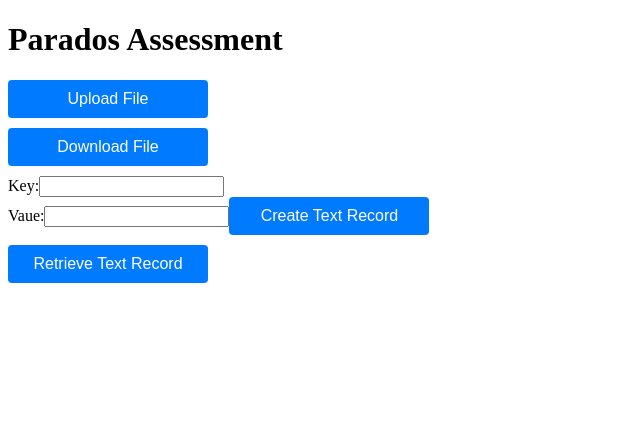
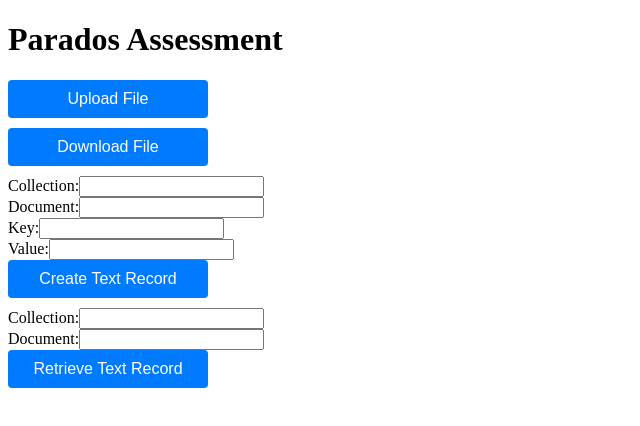
Before and after one commit to AbhishekPethani/Parados_Assessment_Frontend, a React (Create React App) app: page / in a window 1280 px wide. Shown: the top 426 px of the page, without its empty margins (0-640 px from the left). Built offline with nearby package versions, Linux system fonts and the light colour scheme.

Commit message:
Added input fields and created two seperate component for creating and retrieving text data from the firestore

```diff
--- a/src/App.js
+++ b/src/App.js
@@ -1,4 +1,4 @@
-import Assessment from "./components/Assessment";
+import {Assessment} from "./components/Assessment";
 
 const App = () => {
   return (
--- a/src/components/Assessment.js
+++ b/src/components/Assessment.js
@@ -2,28 +2,23 @@ import React, { useState } from "react";
 import Button from "./Button";
 import axios from "axios";
 import "./styles.css";
+import { CreateTextRecord } from "./CreateTextRecord";
+import { RetrieveTextRecord } from "./RetrieveTextRecord";
 
 // URL of server where API is deployed
 const baseURL = 'http://ec2-3-82-22-147.compute-1.amazonaws.com:3000';
 
-const Assessment = () => {
+export const Assessment = () => {
 
     const [result, setResult] = useState(null);
-    const [key, setKey] = useState('');
-    const [value, setValue] = useState('');
 
-    const handleKeyChange = (e) => {
-        setKey(e.target.value);
-    };
-
-    const handleValueChange = (e) => {
-        setValue(e.target.value);
-    };
-
+    const changeResult = (newResult) => {
+        setResult(newResult);
+    }
     const handleUploadFile = () => {
         axios.post(baseURL + '/uploadFile')
             .then((res) => {
-                setResult(res.data.result)
+                changeResult(res.data.result)
             })
             .catch((err) => console.log(err))
     }
@@ -31,28 +26,7 @@ const Assessment = () => {
     const handleDownloadFile = () => {
         axios.get(baseURL + '/downloadFile')
             .then((res) => {
-                setResult(res.data.result)
-            })
-            .catch((err) => console.log(err))
-    }
-
-    const handleCreateTextRecord = () => {
-        if (!key.trim() || !value.trim()) {
-            setResult("Key or Value is missing")
-        }else{
-            const data = {key : value };
-            axios.post(baseURL + '/createTextRecord', data)
-            .then((res) => {
-                setResult(res.data.result)
-            })
-            .catch((err) => console.log(err))
-        }
-    }
-
-    const handleRetrieveTextRecord = () => {
-        axios.get(baseURL + '/retrieveTextrecord')
-            .then((res) => {
-                setResult(JSON.stringify(res.data.result))
+                changeResult(res.data.result)
             })
             .catch((err) => console.log(err))
     }
@@ -61,23 +35,14 @@ const Assessment = () => {
         <div>
             <div className="container">
                 <Button onClick={handleUploadFile} label="Upload File" />
+
                 <Button onClick={handleDownloadFile} label="Download File" />
-                <div>
-                    <label>
-                        Key:
-                        <input type="text" value={key} onChange={handleKeyChange} />
-                    </label>
-                    <br />
-                    <label>
-                        Vaue:
-                        <input type="text" value={value} onChange={handleValueChange} />
-                    </label>
-                    <Button onClick={handleCreateTextRecord} label="Create Text Record" />
-                </div>
-                <Button onClick={handleRetrieveTextRecord} label="Retrieve Text Record" />
+
+                <CreateTextRecord changeResult={changeResult} baseURL={baseURL} />
+
+                <RetrieveTextRecord changeResult={changeResult} baseURL={baseURL} />
             </div>
             {result && <p> {result} </p>}
         </div>
     );
 }
-export default Assessment;
--- /dev/null
+++ b/src/components/CreateTextRecord.js
@@ -0,0 +1,50 @@
+import React, { useState } from 'react'
+import Button from './Button';
+import axios from 'axios';
+
+export const CreateTextRecord = ({changeResult, baseURL}) => {
+    const [collection, setCollection] = useState('');
+    const [document, setDocument] = useState('');
+    const [key, setKey] = useState('');
+    const [value, setValue] = useState('');
+
+    const handleCreateTextRecord = () => {
+        if (!collection.trim() || !document.trim() || !key.trim() || !value.trim()) {
+            changeResult("Input Data is missing!!");
+        } else {
+            axios.post(baseURL + '/createTextRecord', { collection, document, data: { [key]: value } })
+                .then((res) => {
+                    changeResult(res.data.result);
+                    setCollection('');
+                    setDocument('');
+                    setKey('');
+                    setValue('');
+                })
+                .catch((err) => console.log(err));
+        }
+    }
+
+    return (
+        <div>
+            <label>Collection:
+                <input type="text" value={collection} onChange={(e) => setCollection(e.target.value)} />
+            </label>
+            <br />
+            <label>Document:
+                <input type="text" value={document} onChange={(e) => setDocument(e.target.value)} />
+            </label>
+            <br />
+            <label>
+                Key:
+                <input type="text" value={key} onChange={(e) => setKey(e.target.value)} />
+            </label>
+            <br />
+            <label>
+                Value:
+                <input type="text" value={value} onChange={(e) => setValue(e.target.value)} />
+            </label>
+            <br />
+            <Button onClick={handleCreateTextRecord} label="Create Text Record" />
+        </div>
+    )
+}
--- /dev/null
+++ b/src/components/RetrieveTextRecord.js
@@ -0,0 +1,32 @@
+import React, { useState } from 'react'
+import Button from './Button';
+import axios from 'axios';
+
+export const RetrieveTextRecord = ({ changeResult, baseURL }) => {
+    const [collection, setCollection] = useState('');
+    const [document, setDocument] = useState('');
+    const handleRetrieveTextRecord = () => {
+        if (!collection.trim() || !document.trim()) {
+            changeResult("Input Data is missing!!");
+        } else {
+            axios.get(baseURL + '/retrieveTextrecord/' + collection + "/" + document)
+            .then((res) => {
+                changeResult(JSON.stringify(res.data.result))
+            })
+            .catch((err) => console.log(err));
+        }
+    }
+    return (
+        <div>
+            <label>Collection:
+                <input type="text" value={collection} onChange={(e) => setCollection(e.target.value)} />
+            </label>
+            <br />
+            <label>Document:
+                <input type="text" value={document} onChange={(e) => setDocument(e.target.value)} />
+            </label>
+            <br />
+            <Button onClick={handleRetrieveTextRecord} label="Retrieve Text Record" />
+        </div>
+    )
+}
```
